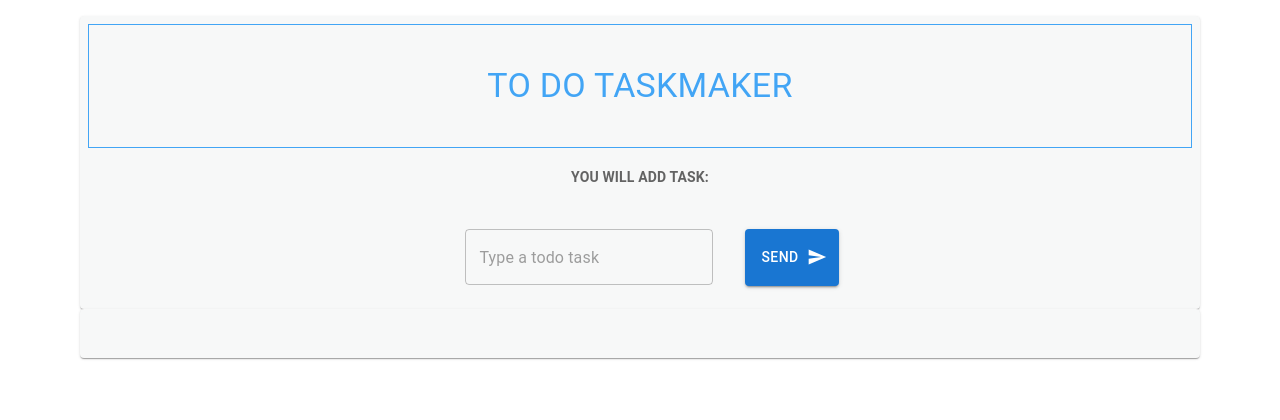
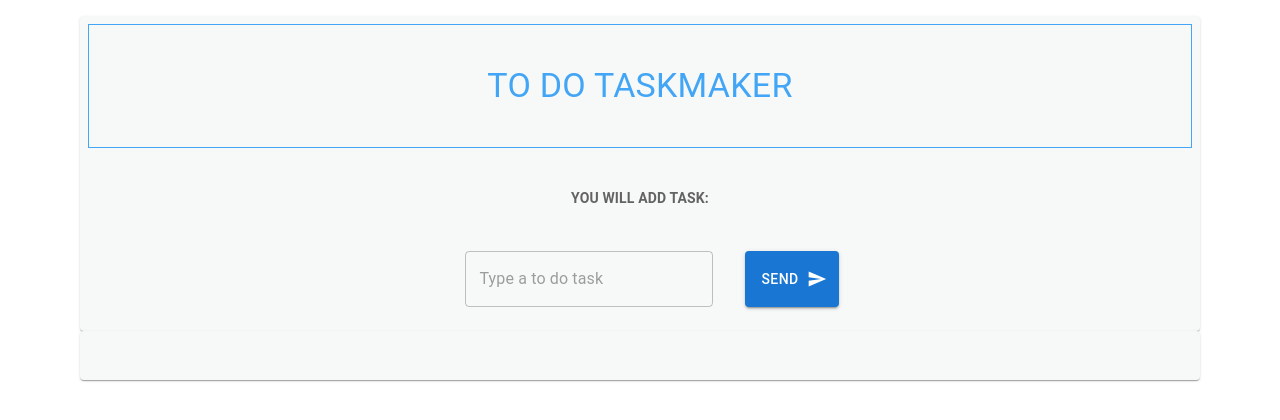
Before and after one commit to SDytewski/task, a React (Create React App) app: page / in a window 1280 px wide. Shown: the top 420 px of the page. Built offline with nearby package versions, Linux system fonts and the light colour scheme.

Commit message:
fixed styling and save button

```diff
--- a/src/components/Home.js
+++ b/src/components/Home.js
@@ -16,7 +16,7 @@ import SendIcon from '@mui/icons-material/Send';
 import { createTheme } from '@mui/material/styles';
 import { useForm } from "react-hook-form";
 import Container from "@mui/material/Container";
-import PublishIcon from '@mui/icons-material/Publish';
+import SaveIcon from '@mui/icons-material/Save';
 
 
 const theme = createTheme({
@@ -165,7 +165,7 @@ function Home() {
 
             <div>
               <Typography variant="h4" color='primary.light'sx={{ border: 1 }} padding={5}>TO DO TASKMAKER</Typography>
-              <h4>YOU WILL ADD TASK:</h4>
+             <Box sx={{ mt: 5 }} ><h4>YOU WILL ADD TASK:</h4></Box>
               {/* <h3>{todo}</h3> */}
               <form onSubmit={handleSubmit(onSubmit)}>
                 <TextField id="outlined-basic"
@@ -173,7 +173,7 @@ function Home() {
                   name="todo"
                   value={todo}
 
-                  placeholder="Type a todo task"
+                  placeholder="Type a to do task"
                   {...register ("email", {
                     required: "Please enter at least one character",
                     minLength: 1
@@ -276,7 +276,7 @@ function Home() {
                           </li>
                         <div>
                         {item.id === isEditing ? (
-                          <Button variant="contained" startIcon={<PublishIcon />} sx={{ ml: 2, mr: 3, mt: 2, p: 1 }} onClick={() => { editTodo(todo.id)}}>Submit</Button>
+                          <Button variant="contained" startIcon={<SaveIcon/>} sx={{ ml: 2, mr: 3, mt: 2, p: 1 }} onClick={() => { editTodo(todo.id)}}>Save</Button>
                         ) : (
                           <Button className="edit-button" variant="contained" startIcon={<EditOutlinedIcon />} sx={{ mr: 2, mt: 2, p: 1 }} onClick={() => {
                             setIsEditing(item.id);}}> Edit</Button>
```
